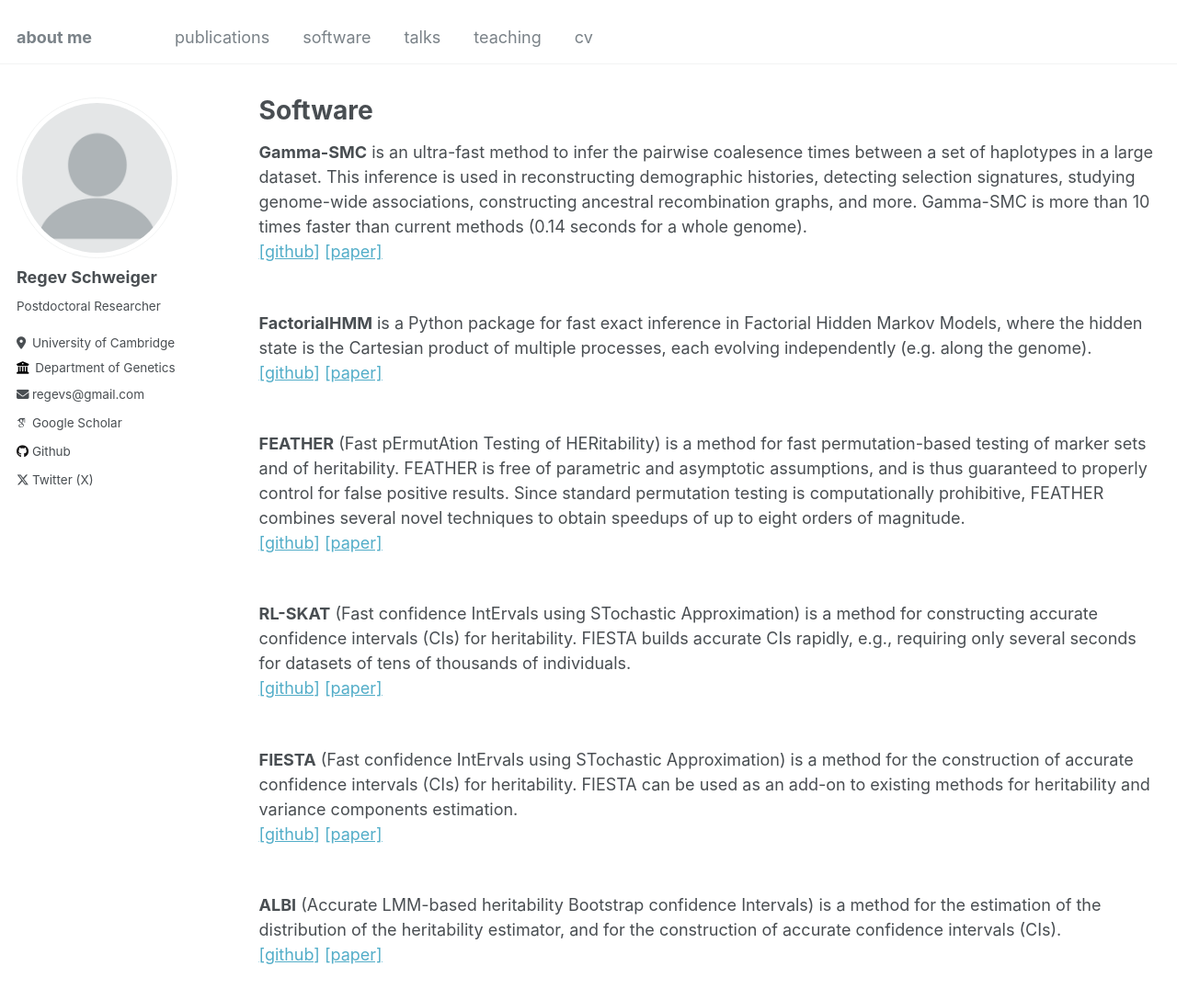
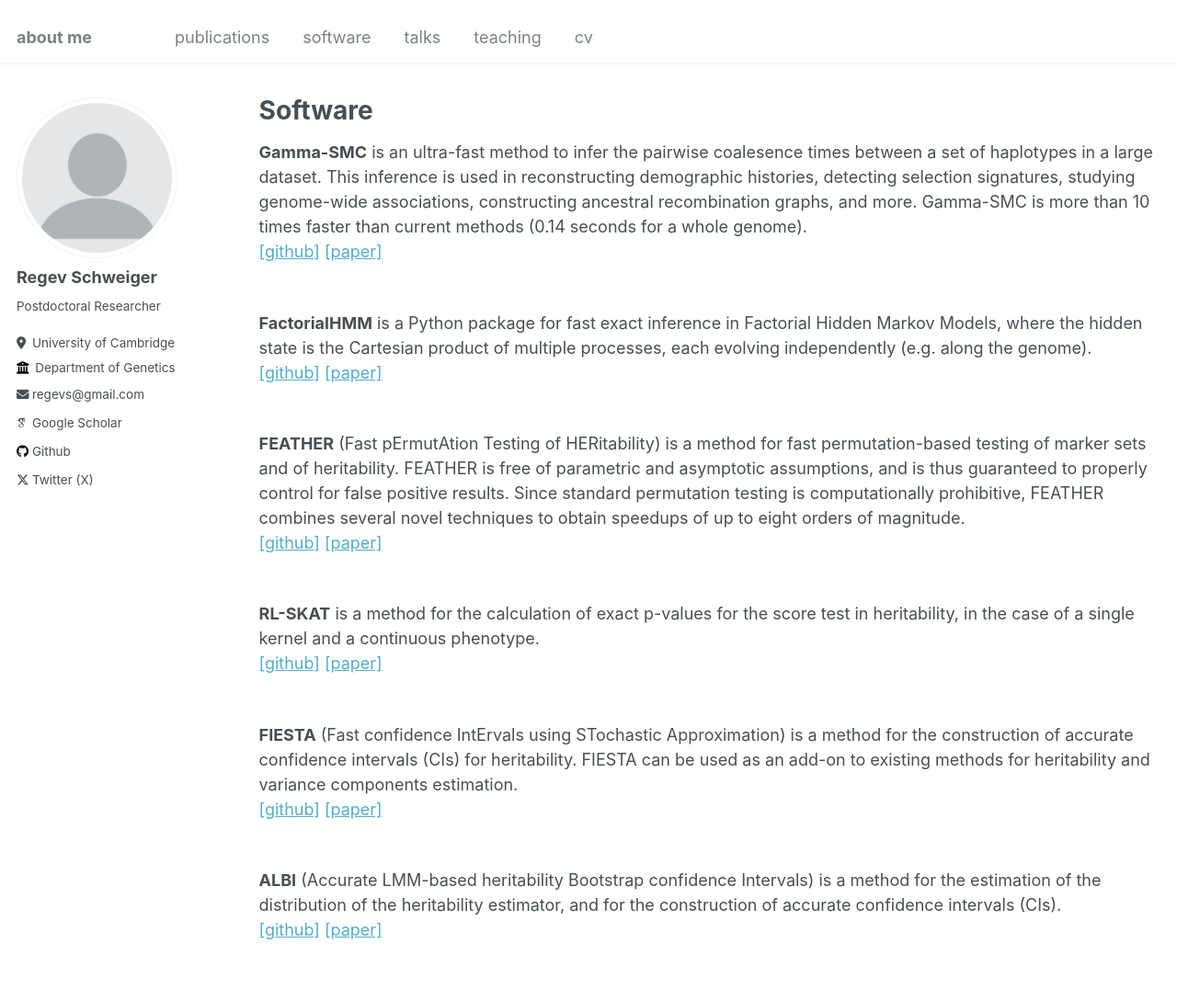
Before and after one commit to regevs/regevs.github.io, a Jekyll site: the page built from _pages/software.md, in a window 1280 px wide and 1300 px high. Shown: the top 1088 px of the window at 92% size. Built offline with Jekyll 4.4.1, drawn with Linux system fonts in a browser that asks for light colours; some web fonts are replaced.

Commit message:
Update software.md

```diff
--- a/_pages/software.md
+++ b/_pages/software.md
@@ -23,7 +23,7 @@ author_profile: true
 <br>
 <br>
 
-**RL-SKAT** (Fast confidence IntErvals using STochastic Approximation) is a method for constructing accurate confidence intervals (CIs) for heritability. FIESTA builds accurate CIs rapidly, e.g., requiring only several seconds for datasets of tens of thousands of individuals.
+**RL-SKAT** is a method for the calculation of exact p-values for the score test in heritability, in the case of a single kernel and a continuous phenotype.
 <br>
 [[github]](https://github.com/cozygene/RL-SKAT) [[paper]](http://www.genetics.org/content/207/4/1275)
 <br>
```
